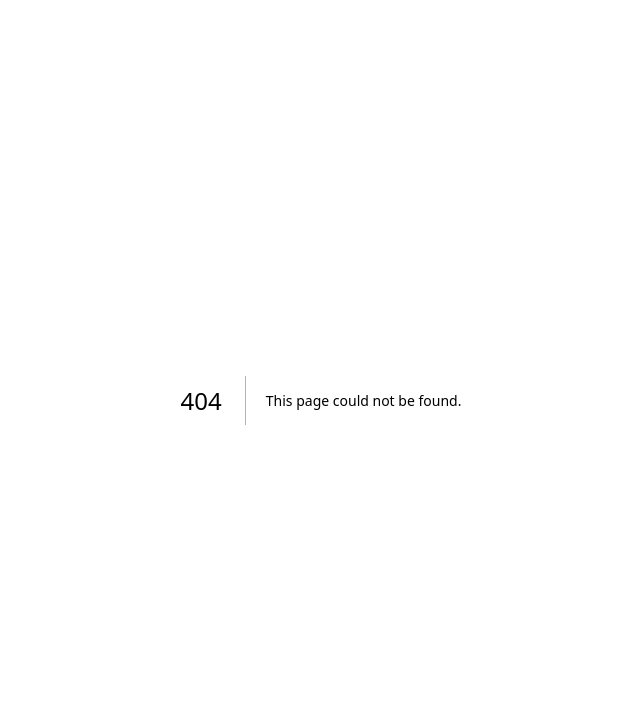
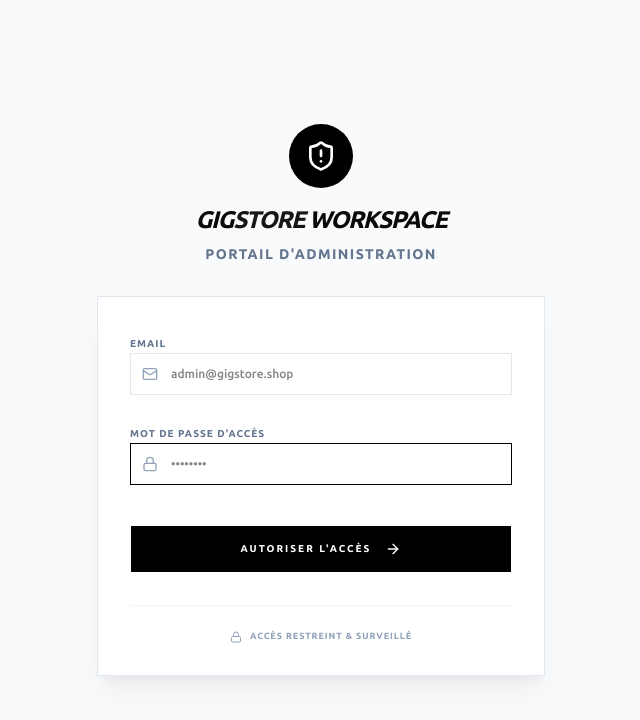
Before and after one commit to kevinnass/gig-store, a Next.js app: page /admin/login in a window 1280 px wide. Before the commit this address had no page. Shown: the top 720 px of the page, without its empty margins (319-959 px from the left). Built offline with nearby package versions, Linux system fonts and the light colour scheme; no server answers.

Commit message:
feat: admin protection, client login

```diff
--- /dev/null
+++ b/app/(admin)/admin/login/page.tsx
@@ -0,0 +1,145 @@
+'use client'
+
+import { useState } from 'react'
+import { motion } from 'framer-motion'
+import { Lock, Mail, ArrowRight, ShieldAlert, Loader2 } from 'lucide-react'
+import { Button } from '@/components/ui/button'
+import { createClient } from '@/lib/supabase/client'
+import { useRouter } from 'next/navigation'
+
+export default function AdminLoginPage() {
+  const [email, setEmail] = useState('')
+  const [password, setPassword] = useState('')
+  const [isLoading, setIsLoading] = useState(false)
+  const [error, setError] = useState<string | null>(null)
+
+  const router = useRouter()
+  const supabase = createClient()
+
+  const handleLogin = async (e: React.FormEvent) => {
+    e.preventDefault()
+
+    if (!email || !password) {
+      setError("Veuillez remplir tous les champs.")
+      return
+    }
+
+    setIsLoading(true)
+    setError(null)
+
+    try {
+      const { data, error } = await supabase.auth.signInWithPassword({
+        email,
+        password,
+      })
+
+      if (error) {
+        throw new Error(error.message)
+      }
+
+      // Si l'utilisateur connecté n'est pas le bon admin
+      if (data.user?.email !== 'gigstore.shop@gmail.com') {
+        await supabase.auth.signOut()
+        throw new Error("Accès refusé. Vous n'êtes pas administrateur.")
+      }
+
+      // Succès -> redirection et rafraîchissement
+      router.push('/admin')
+      router.refresh()
+
+    } catch (err: any) {
+      setError(err.message || "Une erreur est survenue lors de la connexion.")
+      setIsLoading(false)
+    }
+  }
+
+  return (
+    <div className="min-h-screen flex items-center justify-center bg-slate-50 dark:bg-slate-950 p-4">
+      <div className="w-full max-w-md">
+        {/* Header Admin */}
+        <div className="text-center mb-8 space-y-2">
+          <div className="inline-flex items-center justify-center w-16 h-16 rounded-full bg-black dark:bg-white text-white dark:text-black mb-4">
+            <ShieldAlert className="w-8 h-8" />
+          </div>
+          <h1 className="text-2xl font-black tracking-tighter uppercase italic">
+            Gig<span className="text-primary">Store</span> Workspace
+          </h1>
+          <p className="text-sm font-bold tracking-widest uppercase text-slate-500">
+            Portail d&apos;Administration
+          </p>
+        </div>
+
+        {/* Login Form */}
+        <motion.div
+          initial={{ opacity: 0, y: 20 }}
+          animate={{ opacity: 1, y: 0 }}
+          className="bg-white dark:bg-slate-900 border border-slate-200 dark:border-slate-800 p-8 shadow-xl shadow-black/5"
+        >
+          {error && (
+            <div className="mb-6 p-3 bg-red-50 dark:bg-red-950/30 border border-red-200 dark:border-red-900 text-red-600 dark:text-red-400 text-xs font-medium text-center">
+              {error}
+            </div>
+          )}
+
+          <form className="space-y-6" onSubmit={handleLogin}>
+            <div className="space-y-2">
+              <label className="text-[10px] font-bold uppercase tracking-widest text-slate-500">
+                Email
+              </label>
+              <div className="relative">
+                <Mail className="absolute left-3 top-1/2 -translate-y-1/2 w-4 h-4 text-slate-400" />
+                <input
+                  type="email"
+                  value={email}
+                  placeholder="admin@gigstore.shop"
+                  onChange={(e) => setEmail(e.target.value)}
+                  className="w-full bg-white dark:bg-slate-950 border border-slate-200 dark:border-slate-800 pl-10 pr-4 py-3 text-xs font-medium focus:outline-none focus:border-black dark:focus:border-white transition-colors"
+                  autoFocus
+                />
+              </div>
+            </div>
+
+            <div className="space-y-2">
+              <label className="text-[10px] font-bold uppercase tracking-widest text-slate-500">
+                Mot de passe d&apos;accès
+              </label>
+              <div className="relative">
+                <Lock className="absolute left-3 top-1/2 -translate-y-1/2 w-4 h-4 text-slate-400" />
+                <input
+                  type="password"
+                  value={password}
+                  onChange={(e) => setPassword(e.target.value)}
+                  placeholder="••••••••"
+                  className="w-full bg-white dark:bg-slate-950 border border-slate-200 dark:border-slate-800 pl-10 pr-4 py-3 text-xs font-medium focus:outline-none focus:border-black dark:focus:border-white transition-colors"
+                  autoFocus
+                />
+              </div>
+            </div>
+
+            <Button
+              type="submit"
+              disabled={isLoading}
+              className="w-full h-12 rounded-none bg-black text-white dark:bg-white dark:text-black font-bold uppercase tracking-[0.2em] text-[10px] hover:bg-slate-800 dark:hover:bg-slate-200 group/btn transition-all mt-4"
+            >
+              {isLoading ? (
+                <Loader2 className="w-4 h-4 animate-spin mx-auto" />
+              ) : (
+                <>
+                  Autoriser l&apos;accès
+                  <ArrowRight className="w-4 h-4 ml-2 transition-transform group-hover/btn:translate-x-1" />
+                </>
+              )}
+            </Button>
+          </form>
+
+          <div className="mt-8 text-center border-t border-slate-100 dark:border-slate-800 pt-6">
+            <p className="text-[9px] font-bold uppercase tracking-widest text-slate-400 flex items-center justify-center">
+              <Lock className="w-3 h-3 mr-2" />
+              Accès restreint & surveillé
+            </p>
+          </div>
+        </motion.div>
+      </div>
+    </div>
+  )
+}
--- a/app/(admin)/layout.tsx
+++ b/app/(admin)/layout.tsx
@@ -1,18 +1,4 @@
 import type { Metadata } from 'next';
-import { Ubuntu, Geist_Mono } from 'next/font/google';
-import '../globals.css';
-
-const ubuntu = Ubuntu({
-  variable: '--font-ubuntu',
-  subsets: ['latin'],
-  weight: ['300', '400', '500', '700'],
-  display: 'swap',
-});
-
-const geistMono = Geist_Mono({
-  variable: '--font-geist-mono',
-  subsets: ['latin'],
-});
 
 export const metadata: Metadata = {
   title: 'Gig-store Admin',
@@ -25,27 +11,10 @@
   children: React.ReactNode;
 }>) {
   return (
-    <html lang="fr" className={`${ubuntu.variable} ${geistMono.variable}`}>
-      <body className="antialiased">
-        <div className="flex min-h-screen bg-slate-50">
-          {/* Sidebar Placeholder */}
-          <aside className="w-64 bg-white border-r shadow-sm hidden md:block">
-            <div className="p-6">
-              <h2 className="text-xl font-bold">Admin</h2>
-            </div>
-            <nav className="px-4 py-2">
-              <ul className="space-y-2">
-                <li><a href="/admin" className="block px-4 py-2 rounded-md bg-slate-100 font-medium">Dashboard</a></li>
-                <li><a href="/admin/inventory" className="block px-4 py-2 rounded-md hover:bg-slate-50">Inventaire</a></li>
-                <li><a href="/admin/orders" className="block px-4 py-2 rounded-md hover:bg-slate-50">Commandes</a></li>
-              </ul>
-            </nav>
-          </aside>
-          <main className="flex-1 p-8">
-            {children}
-          </main>
-        </div>
-      </body>
-    </html>
+    <div className="flex min-h-screen bg-slate-50 dark:bg-slate-950">
+      <main className="flex-1">
+        {children}
+      </main>
+    </div>
   );
 }
--- /dev/null
+++ b/lib/supabase/middleware.ts
@@ -0,0 +1,61 @@
+import { createServerClient } from '@supabase/ssr'
+import { NextResponse, type NextRequest } from 'next/server'
+
+export async function updateSession(request: NextRequest) {
+  let supabaseResponse = NextResponse.next({
+    request,
+  })
+
+  const supabase = createServerClient(
+    process.env.NEXT_PUBLIC_SUPABASE_URL!,
+    process.env.NEXT_PUBLIC_SUPABASE_ANON_KEY!,
+    {
+      cookies: {
+        getAll() {
+          return request.cookies.getAll()
+        },
+        setAll(cookiesToSet) {
+          cookiesToSet.forEach(({ name, value, options }) => request.cookies.set(name, value))
+          supabaseResponse = NextResponse.next({
+            request,
+          })
+          cookiesToSet.forEach(({ name, value, options }) =>
+            supabaseResponse.cookies.set(name, value, options)
+          )
+        },
+      },
+    }
+  )
+
+  // IMPORTANT: Avoid reading the user object entirely if the path is not restricted
+  // But here we need it for /admin routes
+
+  const {
+    data: { user },
+  } = await supabase.auth.getUser()
+
+  const pathname = request.nextUrl.pathname
+  const isAdminRoute = pathname.startsWith('/admin')
+  const isLoginPage = pathname === '/admin/login'
+
+  if (isAdminRoute) {
+    // Si l'utilisateur n'est pas connecté ou s'il n'a pas le bon email
+    if (!user || user.email !== 'gigstore.shop@gmail.com') {
+      if (!isLoginPage) {
+        // Redirige vers la page de login admin s'il essaie d'accéder au dashboard
+        const url = request.nextUrl.clone()
+        url.pathname = '/admin/login'
+        return NextResponse.redirect(url)
+      }
+    } else {
+      // Si c'est l'admin et qu'il est sur la page de login, on le redirige vers le dashboard
+      if (isLoginPage) {
+        const url = request.nextUrl.clone()
+        url.pathname = '/admin'
+        return NextResponse.redirect(url)
+      }
+    }
+  }
+
+  return supabaseResponse
+}
--- /dev/null
+++ b/middleware.ts
@@ -0,0 +1,11 @@
+import { type NextRequest } from 'next/server'
+import { updateSession } from '@/lib/supabase/middleware'
+
+export async function middleware(request: NextRequest) {
+  // Met à jour la session utilisateur et gère la redirection pour /admin
+  return await updateSession(request)
+}
+
+export const config = {
+  matcher: ['/admin/:path*'],
+}
```
